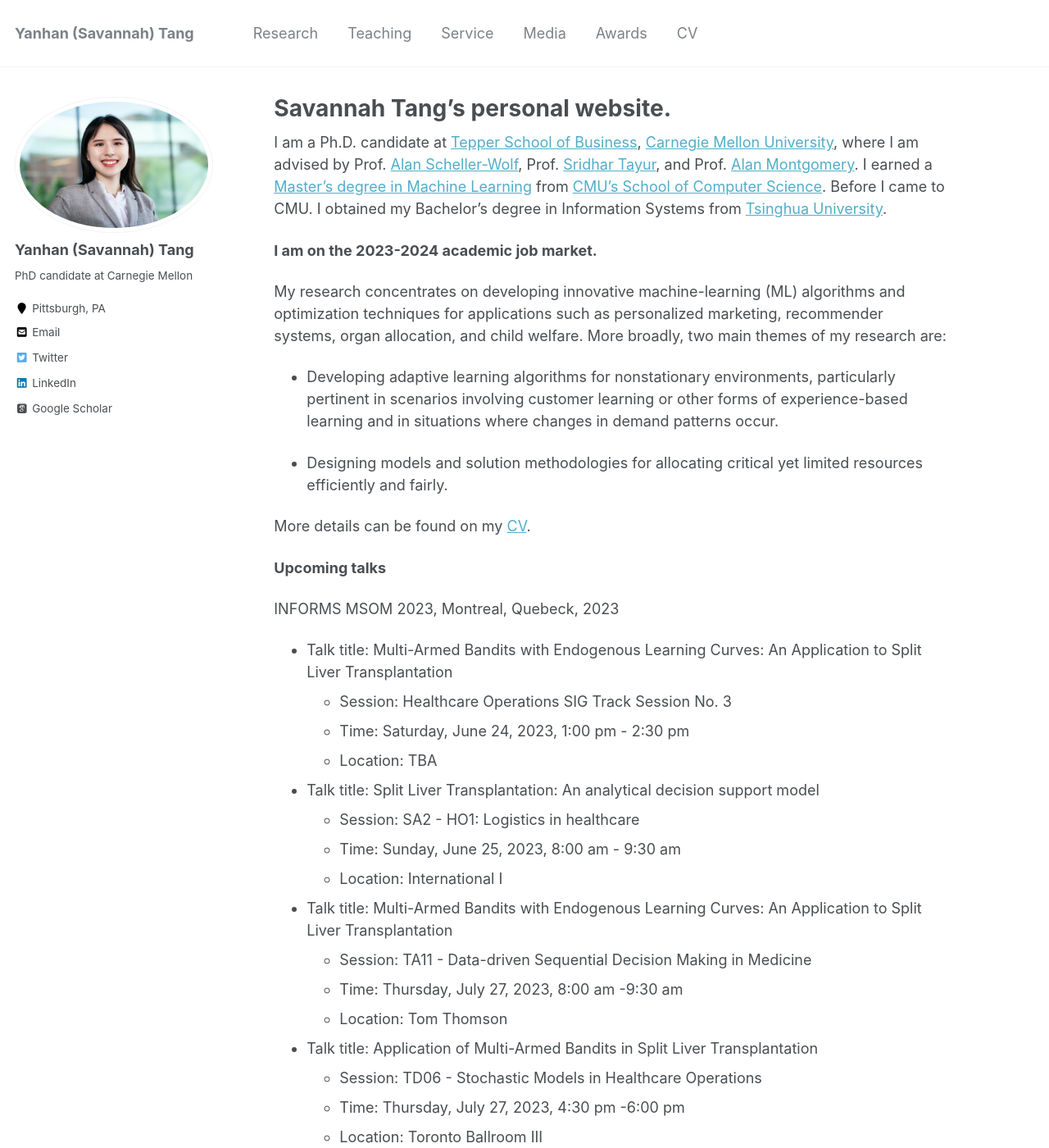
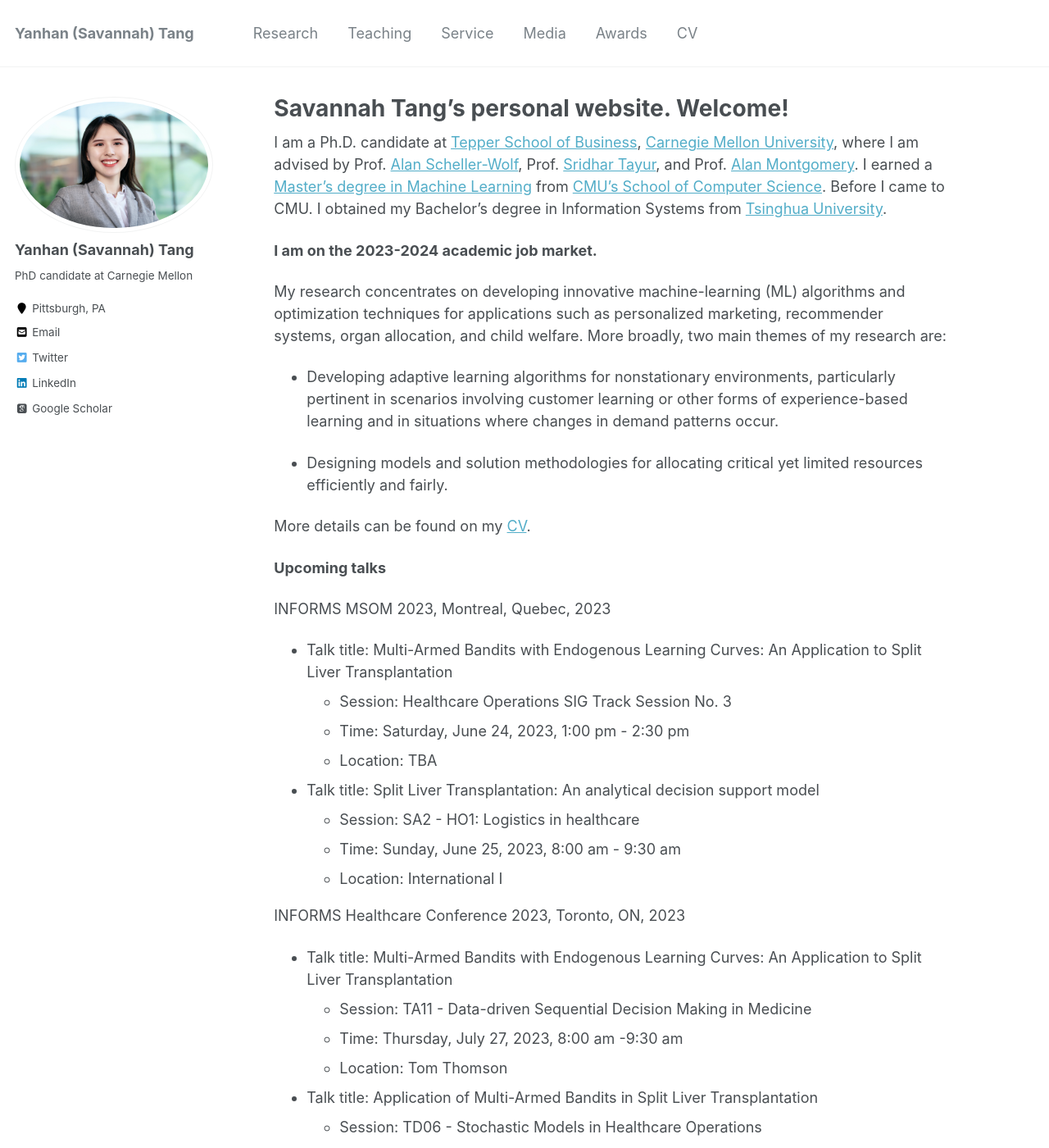
Before and after one commit to savytang/savytang.github.io, a Jekyll site: the page built from _pages/about.md, in a window 1280 px wide and 1400 px high. Shown: the whole window at 82% size. Built offline with Jekyll 4.4.1, drawn with Linux system fonts in a browser that asks for light colours; some web fonts are replaced.

Commit message:
Updated about.md
Clarified conference talk info

```diff
--- a/_pages/about.md
+++ b/_pages/about.md
@@ -1,6 +1,6 @@
 ---
 permalink: /
-title: "Savannah Tang's personal website."
+title: "Savannah Tang's personal website. Welcome!"
 excerpt: "About me"
 author_profile: true
 redirect_from:
@@ -23,7 +23,7 @@ More details can be found on my [CV](../files/Tang_Yanhan_20230601.pdf).
 
 **Upcoming talks**
 
-INFORMS MSOM 2023, Montreal, Quebeck, 2023
+INFORMS MSOM 2023, Montreal, Quebec, 2023
 
 * Talk title: Multi-Armed Bandits with Endogenous Learning Curves: An Application to Split Liver Transplantation
   * Session: Healthcare Operations SIG Track Session No. 3
@@ -33,10 +33,14 @@ INFORMS MSOM 2023, Montreal, Quebeck, 2023
   - Session: SA2 - HO1: Logistics in healthcare
   - Time: Sunday, June 25, 2023, 8:00 am - 9:30 am
   - Location: International I
+
+INFORMS Healthcare Conference 2023, Toronto, ON, 2023
+
 * Talk title: Multi-Armed Bandits with Endogenous Learning Curves: An Application to Split Liver Transplantation
   * Session: TA11 - Data-driven Sequential Decision Making in Medicine
   * Time: Thursday, July 27, 2023, 8:00 am -9:30 am
   * Location: Tom Thomson
+
 * Talk title: Application of Multi-Armed Bandits in Split Liver Transplantation
   * Session: TD06 - Stochastic Models in Healthcare Operations
   * Time: Thursday, July 27, 2023, 4:30 pm -6:00 pm
```
